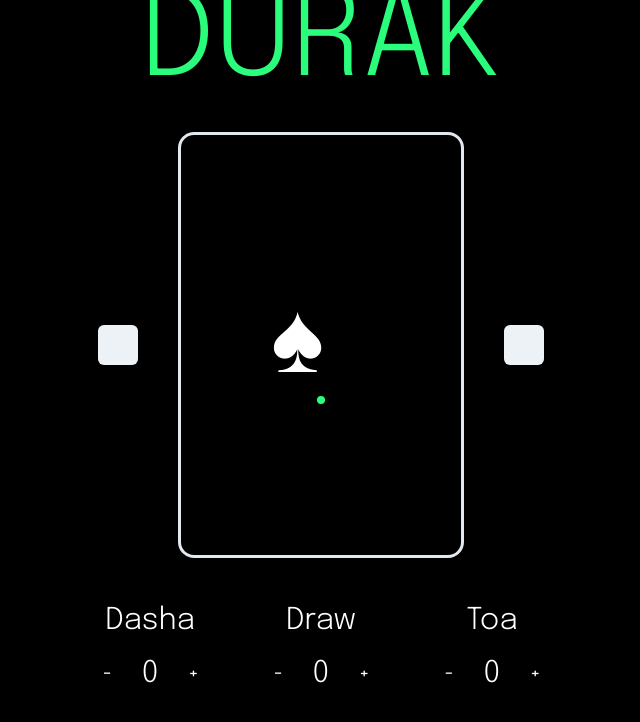
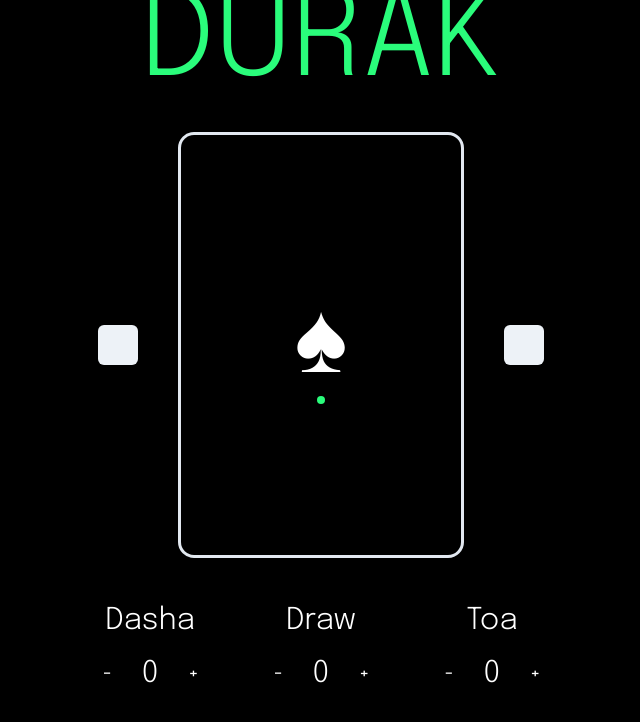
Before and after one commit to lowfitoa/profile, a React (Create React App) app: page /durak in a window 1280 px wide. Shown: the top 722 px of the page, without its empty margins (319-959 px from the left). Built offline with nearby package versions, Linux system fonts and the light colour scheme.

Commit message:
fix: 🐛 align text

```diff
--- a/src/page/durak/index.tsx
+++ b/src/page/durak/index.tsx
@@ -35,7 +35,12 @@ export const Durak = () => {
             }}
           ></Button>
           <Box px={"90px"} borderWidth={"3px"} borderRadius={16} py="135px">
-            <Text color="white" fontSize={"100px"} minW={"100px"}>
+            <Text
+              color="white"
+              fontSize={"100px"}
+              minW={"100px"}
+              textAlign="center"
+            >
               {cozerk[cozerkIndex]}
             </Text>
           </Box>
```
